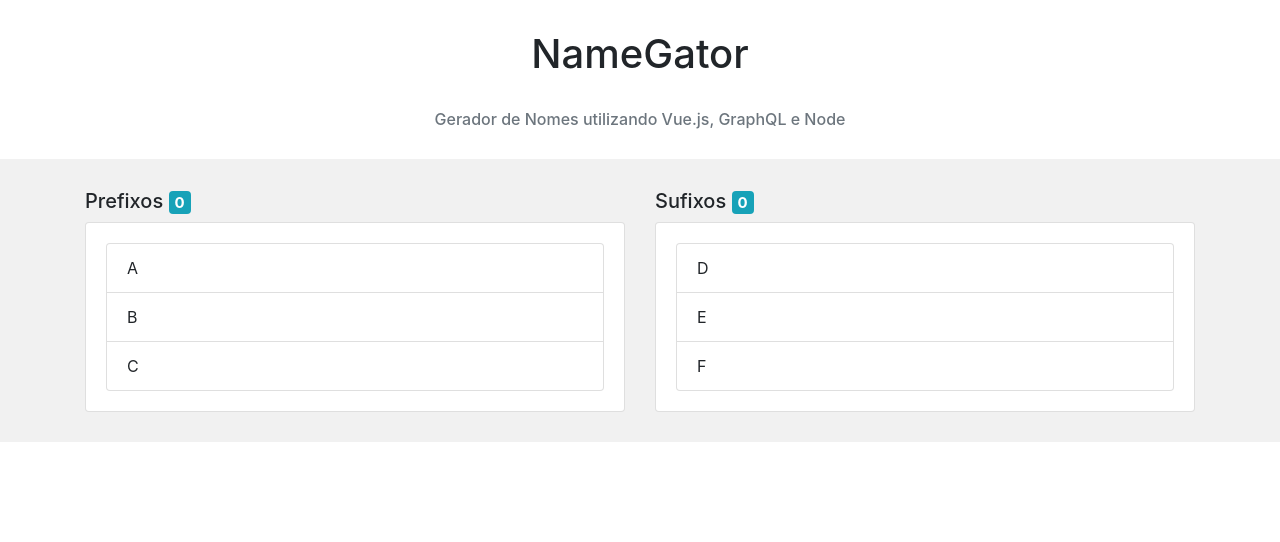
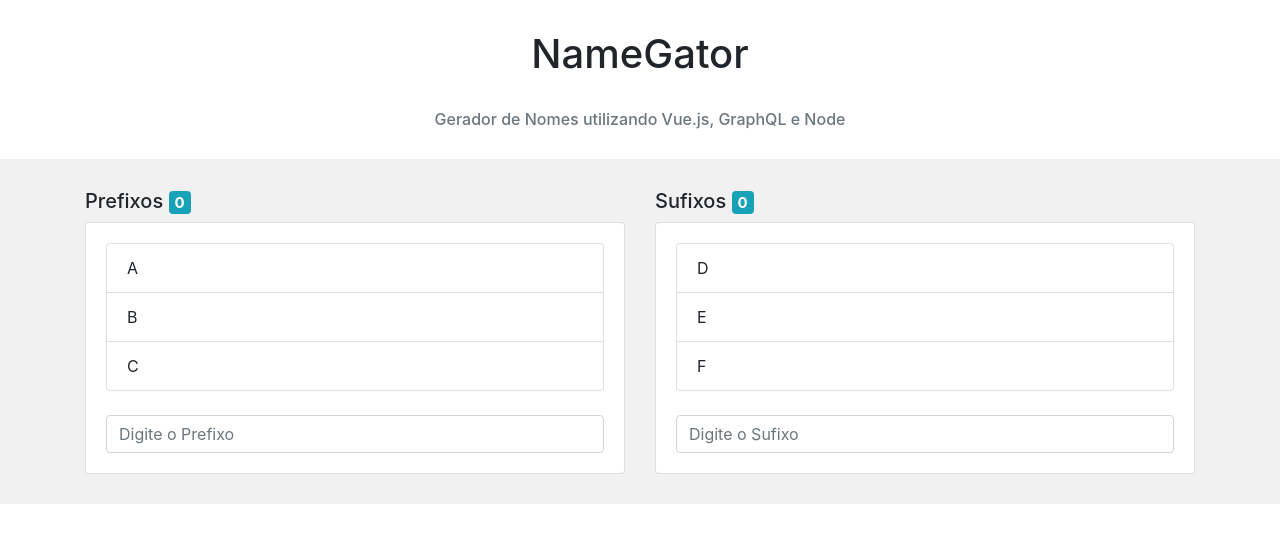
Before and after one commit to carloshquadrado/fullstack_vue_graphql_node, a Vue app in the folder 01-InicioVue/: page / in a window 1280 px wide. Shown: the top 542 px of the page. Built offline with nearby package versions, Linux system fonts and the light colour scheme; the HTML template or start-up script is replaced by a standard one.

Commit message:
Input - prefixo e sufixo

```diff
--- a/01-InicioVue/src/App.vue
+++ b/01-InicioVue/src/App.vue
@@ -23,6 +23,8 @@
                         C
                       </li>
                   </ul>
+                  <br/>
+                  <input class="form-control" type="text" placeholder="Digite o Prefixo"/>
                 </div>
               </div>
             </div>
@@ -41,6 +43,8 @@
                         F
                       </li>
                   </ul>
+                  <br/>
+                  <input class="form-control" type="text" placeholder="Digite o Sufixo"/>
                 </div>
               </div>
             </div>
```
